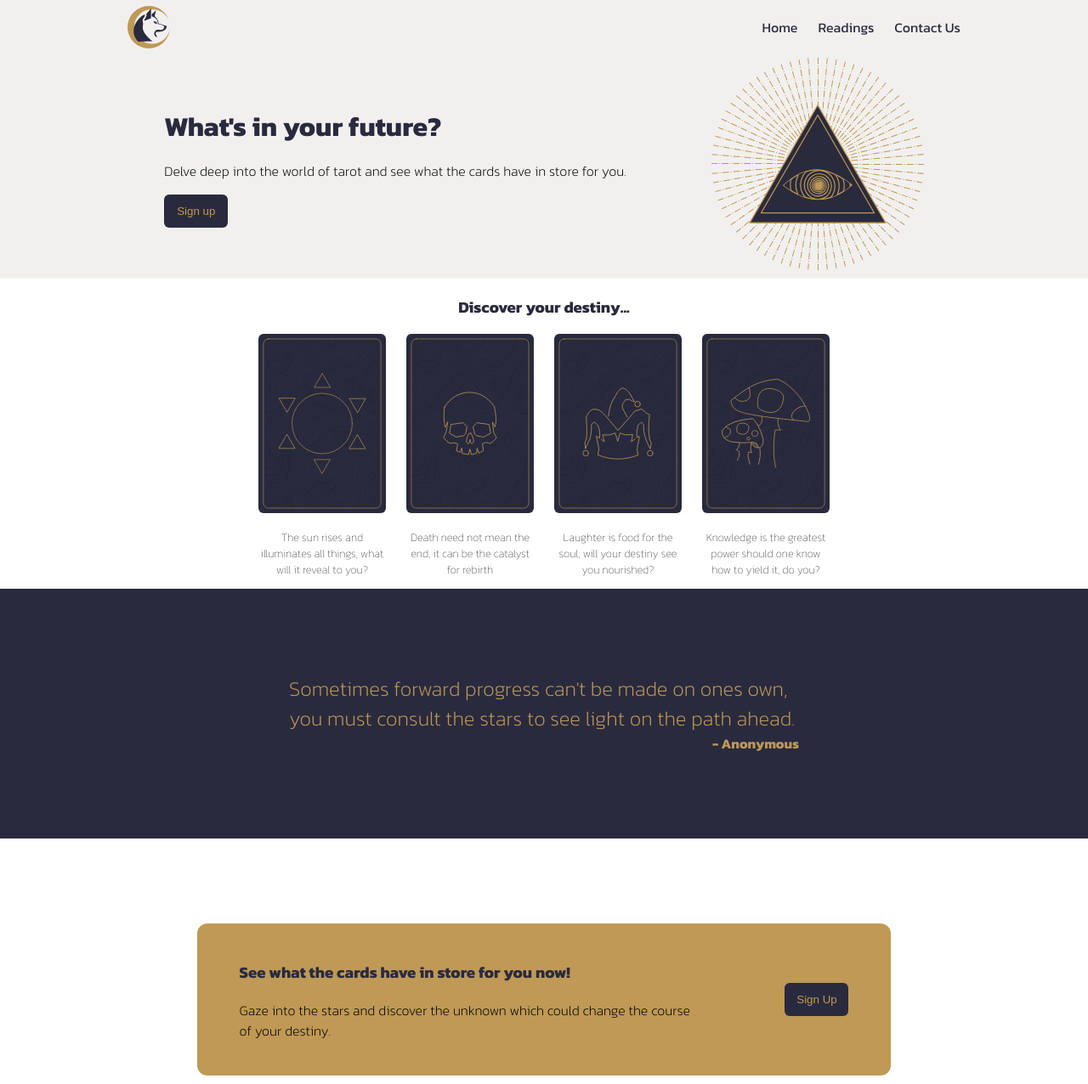
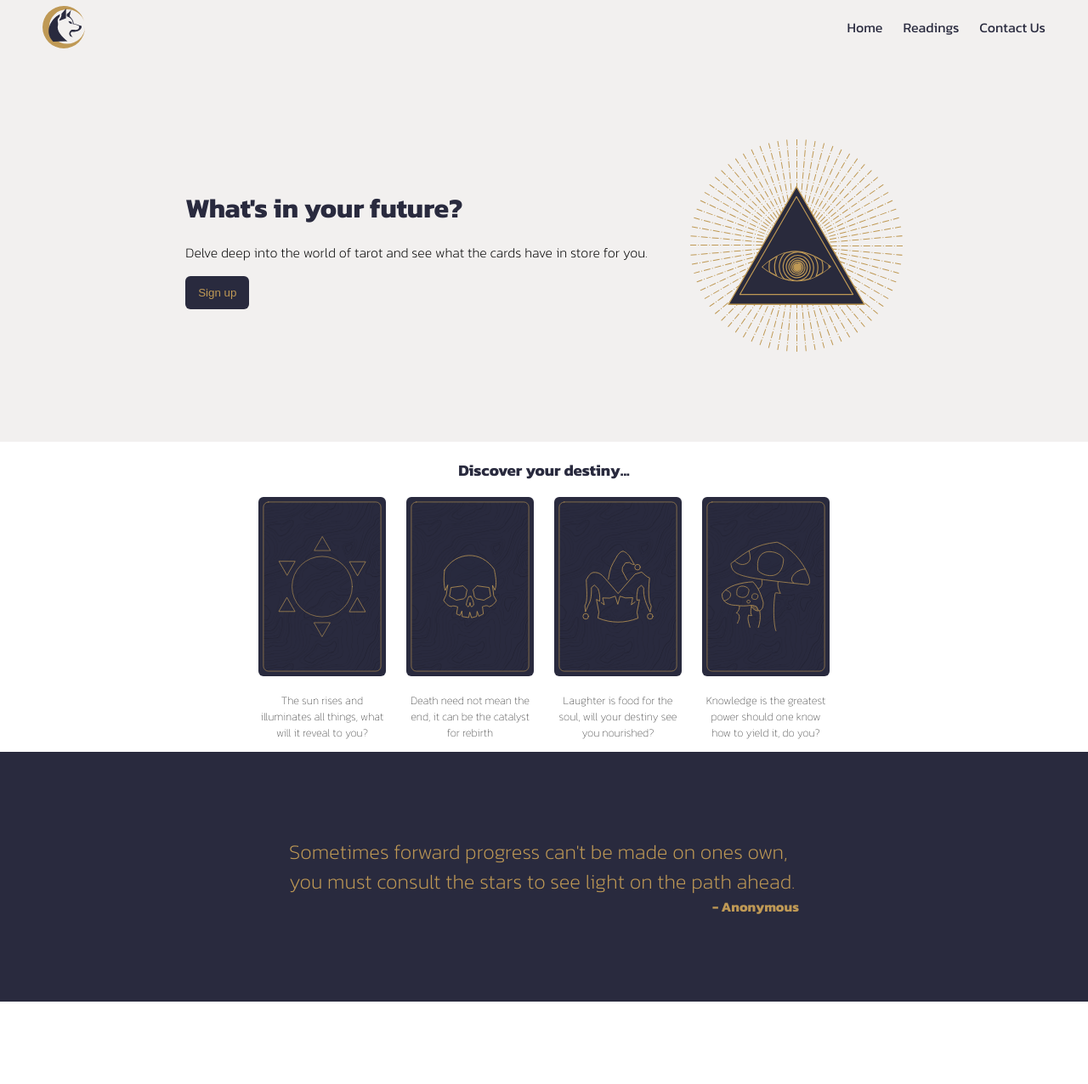
Before and after one commit to frozen-tempo/landing-page, a plain HTML site: page index.html in a window 1280 px wide. Shown: the top 1276 px of the page at 85% size. Drawn offline with Linux system fonts and the light colour scheme.

Commit message:
altered css for more responsive design

```diff
--- a/index.css
+++ b/index.css
@@ -12,7 +12,7 @@ nav {
   background-color: #f2f0ef;
   display: flex;
   justify-content: space-between;
-  padding-inline: 150px;
+  padding-inline: 50px;
   height: 64px;
   align-items: center;
   color: #292a3eff;
@@ -35,13 +35,12 @@ nav > img {
 
 .hero {
   background-color: #f2f0ef;
-  padding-inline: 150px;
-  height: 33vh;
+  padding: 100px;
   display: flex;
   align-items: center;
   justify-content: center;
   flex-wrap: wrap-reverse;
-  gap: 100px;
+  gap: 50px;
 }
 
 .hero-left {
@@ -61,7 +60,7 @@ nav > img {
 }
 
 .hero-right > img {
-  width: 250px;
+  max-width: 250px;
   border-radius: 50%;
 }
 
@@ -117,7 +116,7 @@ h3 {
   display: flex;
   flex-direction: column;
   align-items: center;
-  padding-block: 100px;
+  padding: 100px;
 }
 
 .quote-container {
@@ -139,7 +138,7 @@ h3 {
 /* CTA Section Styling */
 
 .cta {
-  padding: 100px 150px 100px 150px;
+  padding: 100px 50px 100px 50px;
   display: flex;
   align-items: center;
   justify-content: center;
```
